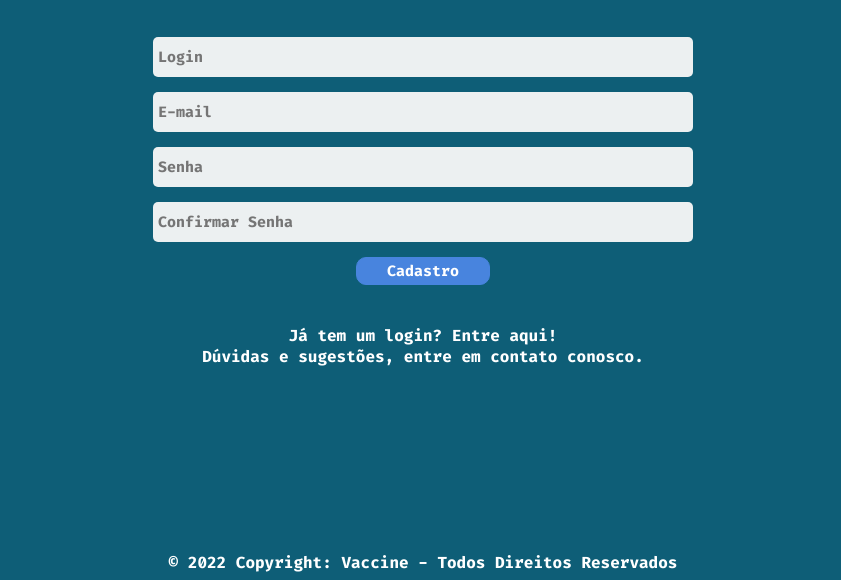
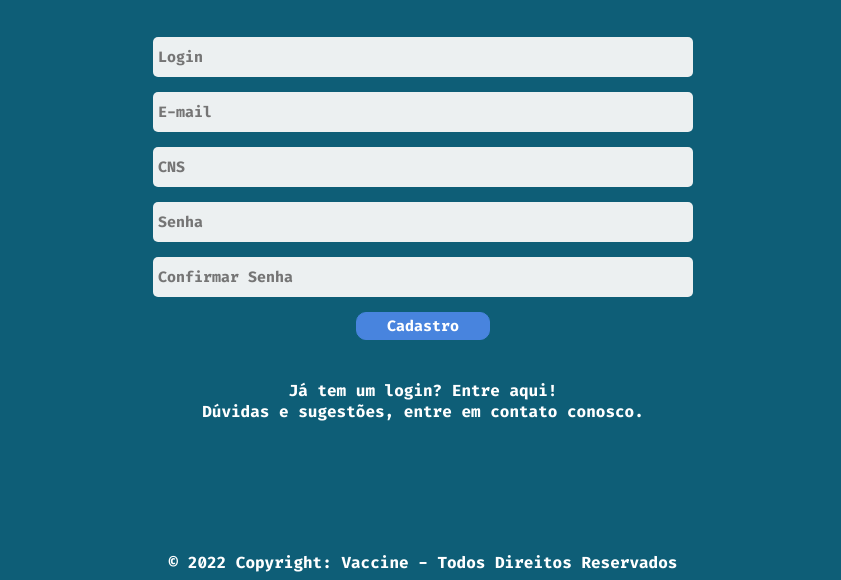
Before and after one commit to Bryan-martins/VaccineFrontend, a plain HTML site: page signup.html in a window 1280 px wide. Shown: the part 220-800 px from the top of the page, without its empty margins (217-1058 px from the left). Drawn offline with Linux system fonts and the light colour scheme.

Commit message:
Inclusão do campo para cartão do sus

```diff
--- a/signup.html
+++ b/signup.html
@@ -1,5 +1,6 @@
 <!DOCTYPE html>
 <html lang="pt-br">
+
 <head>
     <meta charset="UTF-8" />
     <meta http-equiv="X-UA-Compatible" content="IE=edge" />
@@ -41,10 +42,15 @@
                     <input class="formulario__campo" id="email" type="email" name="email" placeholder="E-mail" required>
                 </div>
                 <div class="formulario__grupo">
-                    <input class="formulario__campo" id="senha1" type="password" name="senha1" placeholder="Senha" required>
+                    <input class="formulario__campo" id="CNS" type="text" name="CNS" placeholder="CNS" required>
                 </div>
                 <div class="formulario__grupo">
-                    <input class="formulario__campo" id="senha2" type="password" name="senha2" placeholder="Confirmar Senha" required>
+                    <input class="formulario__campo" id="senha1" type="password" name="senha1" placeholder="Senha"
+                        required>
+                </div>
+                <div class="formulario__grupo">
+                    <input class="formulario__campo" id="senha2" type="password" name="senha2"
+                        placeholder="Confirmar Senha" required>
                 </div>
                 <input id="cadastrar" type="submit" class="formulario__botao" value="Cadastro" name="cadastro">
             </form>
@@ -57,4 +63,5 @@
     </footer>
     <script src="js/mobile-navbar.js"></script>
 </body>
+
 </html>
```
Lines whose indentation alone changed are shown as unchanged.
